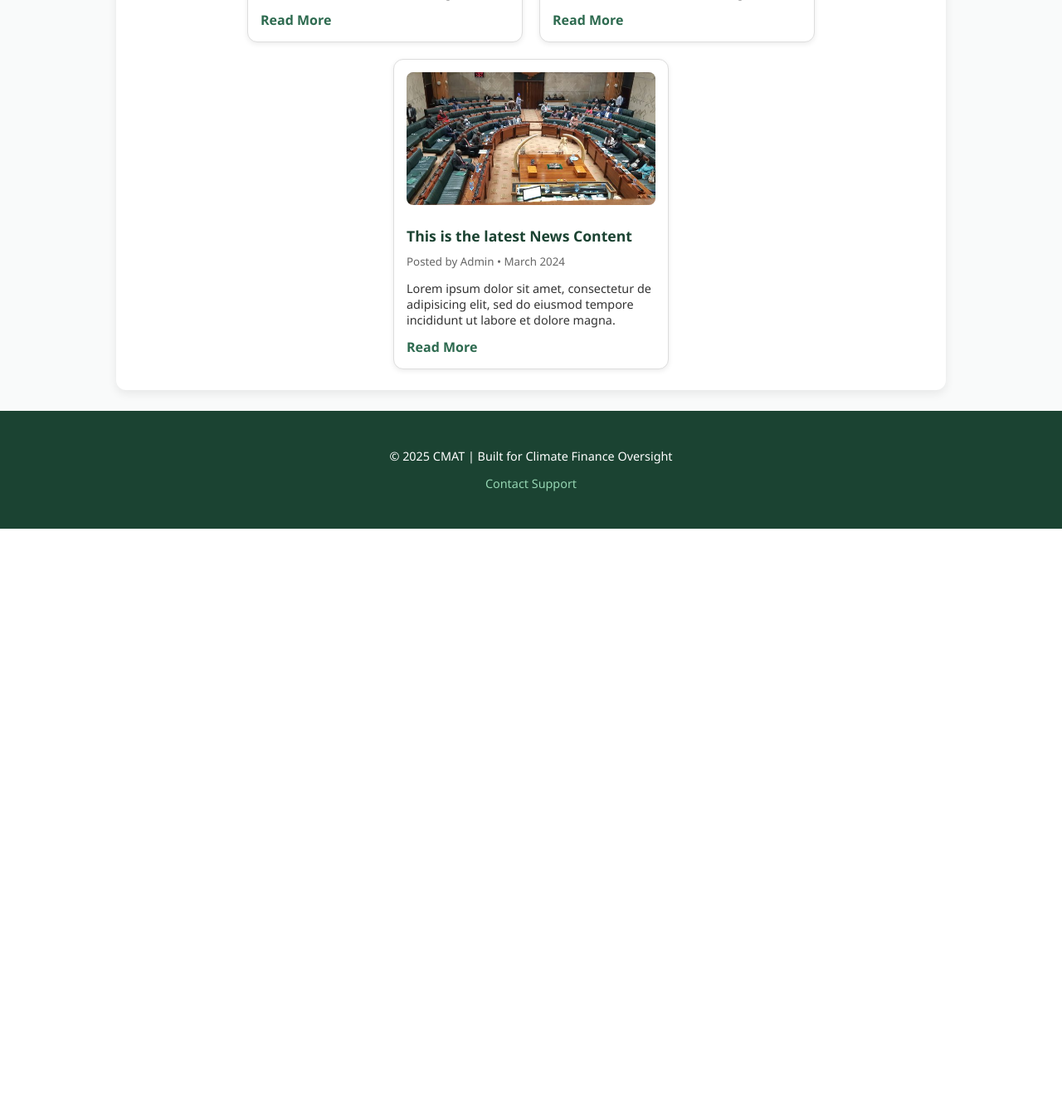
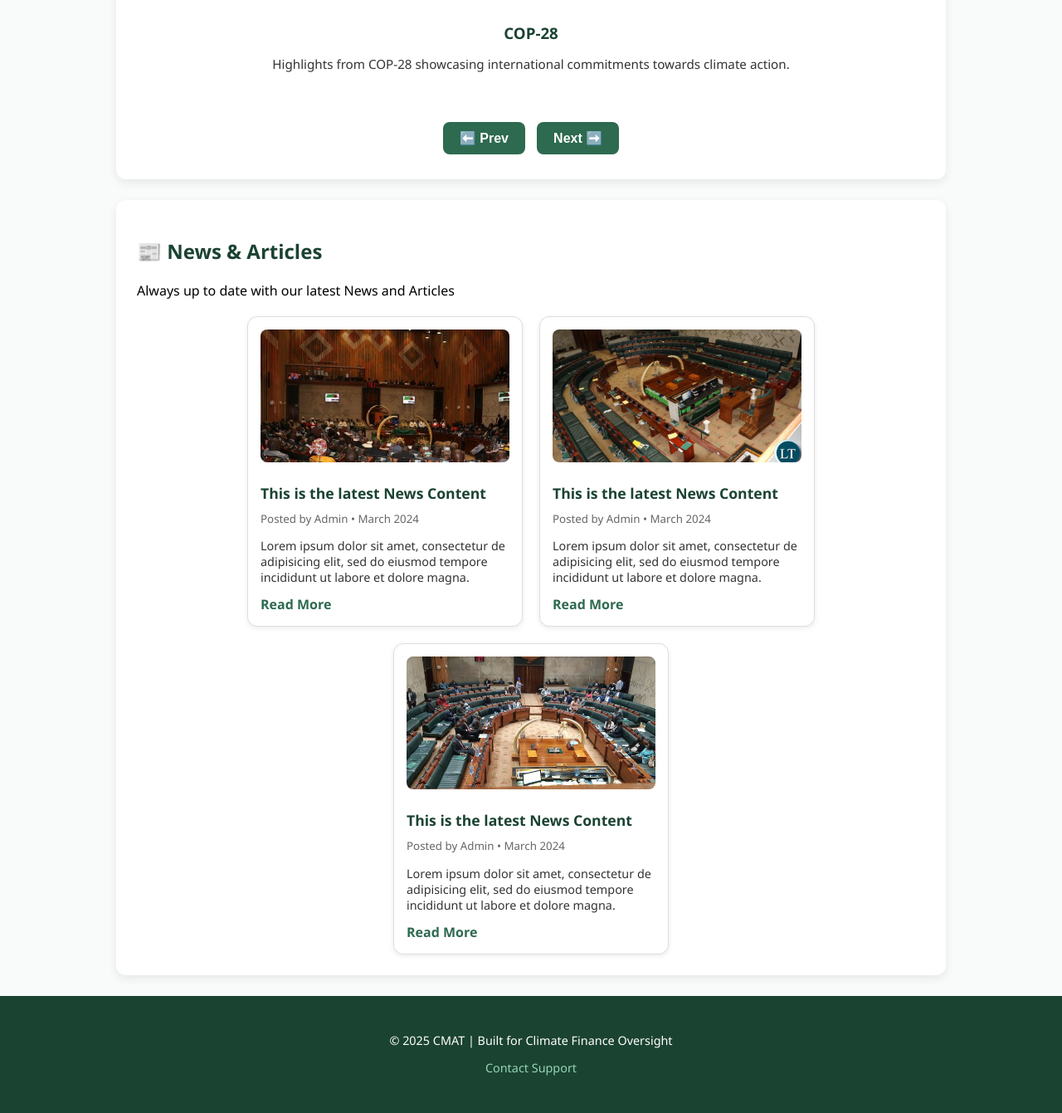
Before and after one commit to nimba005/cmat, a Flask app: page / in a window 1280 px wide. Shown: the part 1365-2706 px from the top of the page at 83% size. Before the commit the page ends 2002 px from the top, so only its background shows below. Run offline with Flask 3, Linux system fonts and the light colour scheme; some libraries are stand-ins or nearby versions.

Commit message:
Added the relevant content section

```diff
--- a/static/styles.css
+++ b/static/styles.css
@@ -233,6 +233,48 @@ pre {
   margin: 5px;
 }
 
+/* REVIEWS SLIDESHOW */
+#reviews-slideshow {
+  position: relative;
+  max-width: 700px;
+  margin: 20px auto;
+}
+
+.review-slide {
+  display: none;
+  text-align: center;
+  padding: 20px;
+}
+
+.review-slide.active {
+  display: block;
+  animation: fadeIn 1s ease-in-out;
+}
+
+.review-slide img {
+  width: 100%;
+  height: 300px;
+  object-fit: cover;
+  border-radius: 12px;
+  margin-bottom: 15px;
+}
+
+.review-slide h3 {
+  margin: 10px 0;
+  color: #1b4332;
+}
+
+.review-slide p {
+  color: #333;
+  font-size: 0.95em;
+}
+
+@keyframes fadeIn {
+  from { opacity: 0; }
+  to { opacity: 1; }
+}
+
+
 /* FOOTER */
 .footer {
   background: #1b4332;
--- a/templates/index.html
+++ b/templates/index.html
@@ -84,6 +84,77 @@
           </a>
         </div>
       </div>
+
+      <!-- 🌍 CLIMATE CONTENT SLIDESHOW -->
+      <div class="section">
+        <h2>🌍 Relevant Content on Climate Change</h2>
+        <p>Explore highlights on climate action, policies, and key events</p>
+
+        <div id="reviews-slideshow">
+          <div class="review-slide active">
+            <img src="{{ url_for('static', filename='images/climate/COP-28.png') }}" alt="COP-28">
+            <h3>COP-28</h3>
+            <p>Highlights from COP-28 showcasing international commitments towards climate action.</p>
+          </div>
+
+          <div class="review-slide">
+            <img src="{{ url_for('static', filename='images/climate/image.png') }}" alt="Climate Finance">
+            <h3>Climate Finance</h3>
+            <p>Insights on financing climate projects and mobilizing resources for sustainability.</p>
+          </div>
+
+          <div class="review-slide">
+            <img src="{{ url_for('static', filename='images/climate/impact.png') }}" alt="Climate Impact">
+            <h3>Climate Change Impact</h3>
+            <p>Examining the effects of climate change on communities, health, and economies.</p>
+          </div>
+
+          <div class="review-slide">
+            <img src="{{ url_for('static', filename='images/climate/cop29.jpg') }}" alt="COP-29">
+            <h3>COP-29</h3>
+            <p>Looking ahead to COP-29 and the key negotiations shaping climate governance.</p>
+          </div>
+
+          <div class="review-slide">
+            <img src="{{ url_for('static', filename='images/climate/policy..jpg') }}" alt="Policy">
+            <h3>Climate Change Policy</h3>
+            <p>Understanding the frameworks guiding Zambia’s and global climate policies.</p>
+          </div>
+
+          <div class="review-slide">
+            <img src="{{ url_for('static', filename='images/climate/AGNES.png') }}" alt="AGNES">
+            <h3>Learn about AGNES</h3>
+            <p>Discover the role of AGNES in supporting African negotiators in climate talks.</p>
+          </div>
+        </div>
+
+        <div class="slideshow-controls">
+          <button onclick="prevReview()">⬅️ Prev</button>
+          <button onclick="nextReview()">Next ➡️</button>
+        </div>
+      </div>
+
+      <script>
+        let reviewSlides = document.querySelectorAll("#reviews-slideshow .review-slide");
+        let reviewIndex = 0;
+
+        function showReviewSlide(i) {
+          reviewSlides.forEach((s, idx) => s.classList.toggle("active", idx === i));
+        }
+
+        function nextReview() {
+          reviewIndex = (reviewIndex + 1) % reviewSlides.length;
+          showReviewSlide(reviewIndex);
+        }
+
+        function prevReview() {
+          reviewIndex = (reviewIndex - 1 + reviewSlides.length) % reviewSlides.length;
+          showReviewSlide(reviewIndex);
+        }
+
+        // auto-slide every 6s
+        setInterval(nextReview, 6000);
+      </script>
 
       <!-- NEW: News & Articles Section -->
       <div class="section">
```
